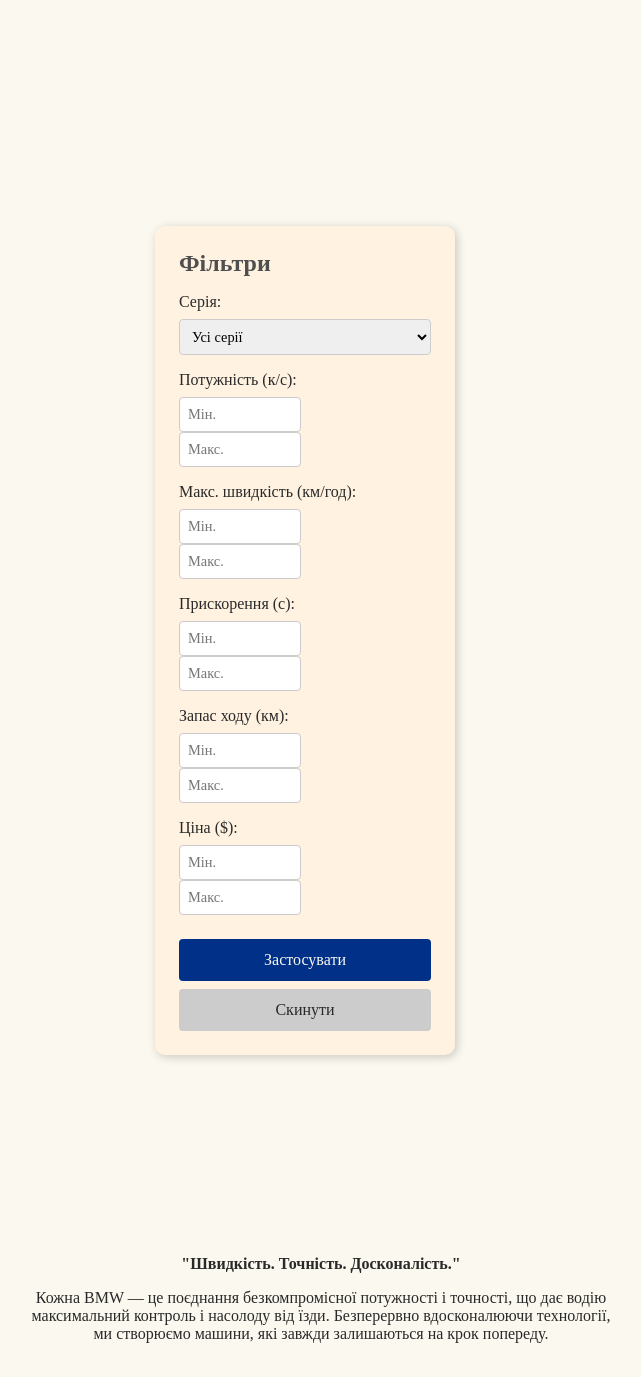
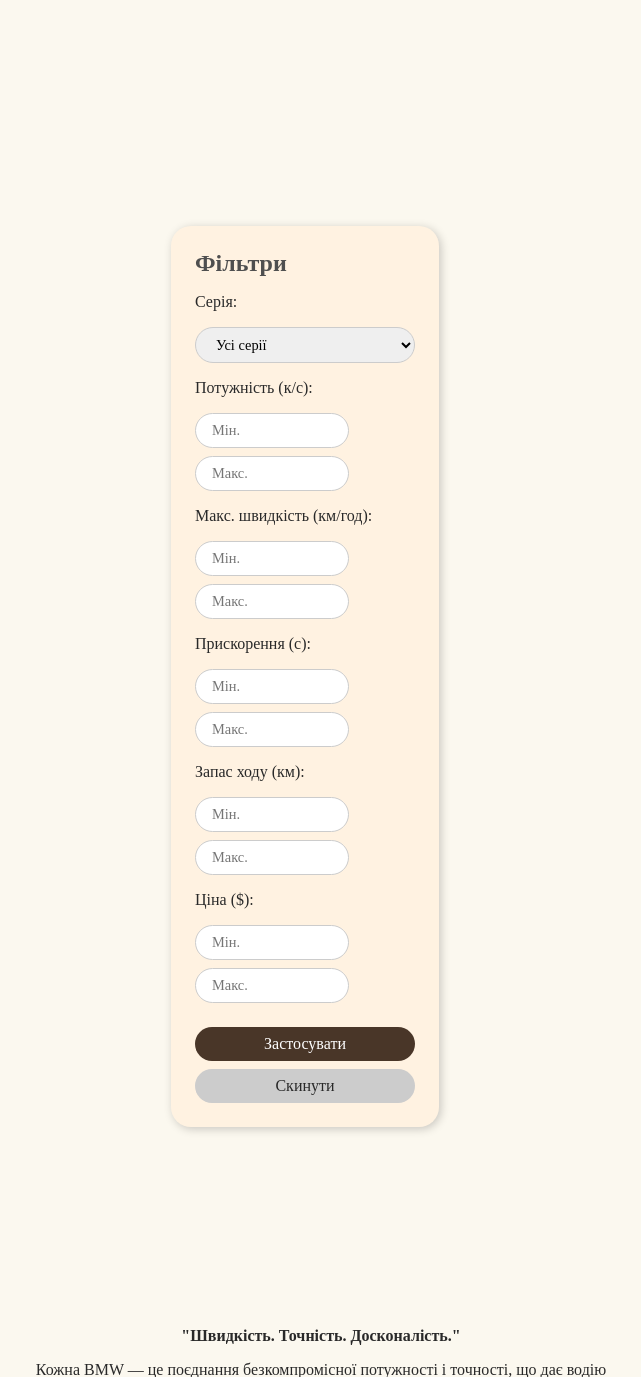
Before and after one commit to shadexcess/Car-Sale, a Django app: template carsale_app/templates/carsale_app/models.html in a window 1280 px wide. Shown: the part 64-1441 px from the top of the page, without its empty margins (319-960 px from the left). Run offline with Django 3.2, Linux system fonts and the light colour scheme; the template is opened without the code that fills it, so the values that code supplies are empty; some web fonts are replaced.

Commit message:
prefinal version

```diff
--- a/carsale_app/forms.py
+++ b/carsale_app/forms.py
@@ -72,7 +72,7 @@ class TradeInForm(forms.ModelForm):
                     'id': 'id_customer_car_brand'
                 }
             ),
-            'customer_car_model': forms.TextInput(
+            'customer_car_model': forms.Select(
                 attrs={
                     'placeholder': 'Модель автомобіля',
                     'class': 'choice-input',
--- a/carsale_app/static/carsale_app/css/stylesModels.css
+++ b/carsale_app/static/carsale_app/css/stylesModels.css
@@ -49,7 +49,7 @@ main {
 .main-container {
     display: flex;
     gap: 2rem;
-    max-width: 1400px;
+    max-width: 100%;
     margin: 0 auto;
     padding: 0 2rem;
 }
@@ -63,10 +63,9 @@ main {
 
 /* Панель фільтрів */
 .filter-panel {
-    width: 300px;
     background-color: #FFF2E1;
     padding: 1.5rem;
-    border-radius: 10px;
+    border-radius: 20px;
     box-shadow: 2px 2px 10px rgba(0, 0, 0, 0.2);
     position: sticky;
     top: 20px;
@@ -89,6 +88,9 @@ main {
 }
 
 .filter-group {
+    display: flex;
+    flex-direction: column;
+    gap: 0.5rem;
     margin-bottom: 1rem;
 }
 
@@ -103,16 +105,18 @@ main {
 
 .filter-group select,
 .filter-group input {
+    max-width: 100%;
     width: 100%;
-    padding: 0.5rem;
+    padding: 0.5rem 1rem;
     border: 1px solid #ccc;
     border-radius: 4px;
     font-family: var(--font-family);
+    border-radius: 20px;
     font-size: 0.9rem;
 }
 
 .filter-group input[type="number"] {
-    width: calc(50% - 0.25rem);
+    width: 70%;
     display: inline-block;
 }
 
@@ -134,17 +138,22 @@ main {
 }
 
 .filter-button {
-    background-color: #003087;
-    color: #FBF8EF;
+    background-color: #493628;
+    color: white;
+    border-radius: 20px;
+    padding: 0.5rem 1rem;
 }
 
 .filter-button:hover {
-    background-color: #00205b;
+    background-color: #FBF8EF;
+    color: var(--font-color);
 }
 
 .reset-button {
     background-color: #ccc;
     color: #292929;
+    border-radius: 20px;
+    padding: 0.5rem 1rem;
 }
 
 .reset-button:hover {
@@ -166,6 +175,7 @@ article {
     display: flex;
     flex-direction: column;
     gap: 15rem;
+    width: 80%;
 }
 
 @media (max-width: 768px) {
@@ -288,6 +298,11 @@ article {
         margin-bottom: 1rem;
         gap: 0.5rem 1rem;
     }
+}
+
+.carContainer img {
+    border-radius: 20px;
+    box-shadow: 0px 4px 4px rgba(0, 0, 0, 0.5);
 }
 
 /* Повідомлення про відсутність результатів */
--- a/carsale_app/static/carsale_app/css/stylesTradeIn.css
+++ b/carsale_app/static/carsale_app/css/stylesTradeIn.css
@@ -61,6 +61,12 @@ main {
 }
 
 article {
+    display: flex;
+    flex-direction: column;
+    gap: 15rem;
+}
+
+.articleSection {
     display: flex;
     flex-direction: column;
     gap: 15rem;
```
Also changed, not shown: carsale_app/static/carsale_app/css/stylesModelPage.css (+10 -4 lines), carsale_app/templates/carsale_app/modelPage.html (+15 -11 lines), carsale_app/templates/carsale_app/tradeInPage.html (+43 -9 lines), carsale_app/static/carsale_app/img/Models/330i.png (added), carsale_app/static/carsale_app/img/Models/530i.png (added), carsale_app/static/carsale_app/img/Models/M2 Coupe.png (added), carsale_app/static/carsale_app/img/Models/X5 M.png (added).
